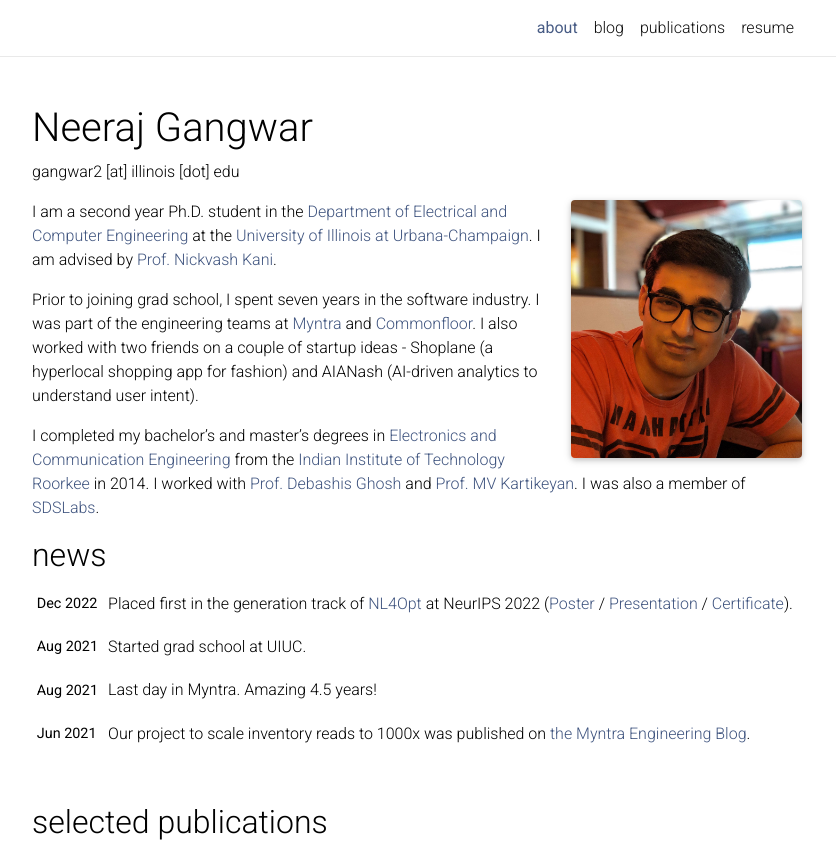
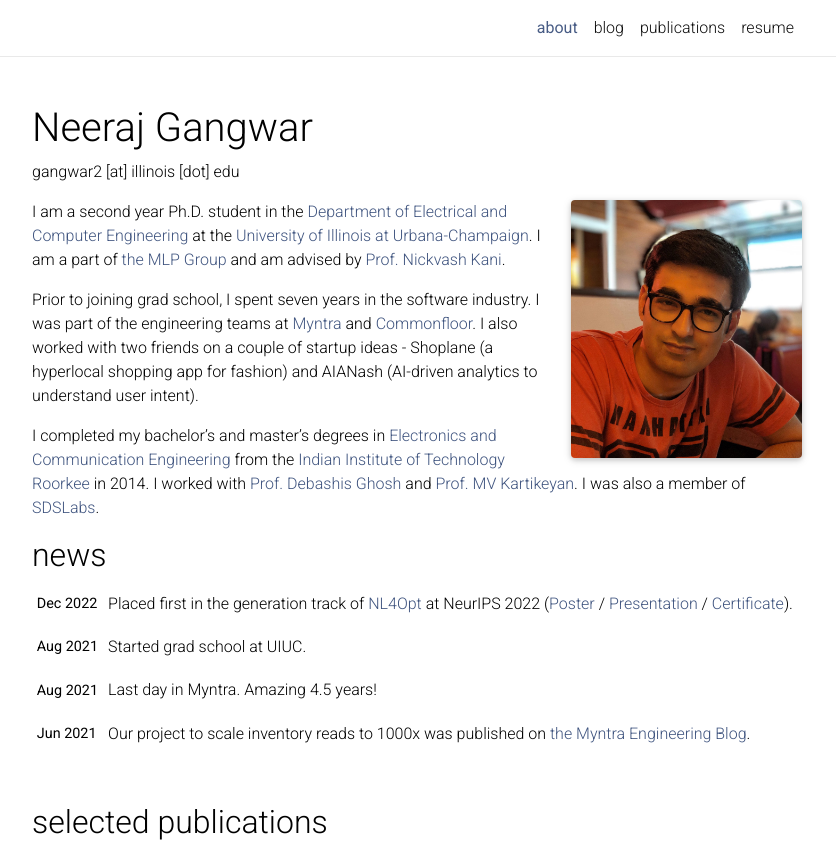
Before and after one commit to neerajgangwar/neerajgangwar.github.io, a Jekyll site: the page built from _pages/about.md, in a window 1280 px wide and 1127 px high, cut to the strip 0-854 px from the top of the window. Shown: the whole strip, without its empty margins (223-1059 px from the left). Built offline with Jekyll 4.4.1, drawn with Linux system fonts in a browser that asks for light colours; nearby versions of some CDN libraries; comment, search, counter and statistics services are not loaded; a style sheet for code colours, icons or effects is not loaded.

Commit message:
Add MLP Group details

```diff
--- a/_pages/about.md
+++ b/_pages/about.md
@@ -13,7 +13,7 @@
 social: true  # includes social icons at the bottom of the page
 ---
 
-I am a second year Ph.D. student in the [Department of Electrical and Computer Engineering](https://ece.illinois.edu/) at the [University of Illinois at Urbana-Champaign](https://illinois.edu/). I am advised by [Prof. Nickvash Kani](https://ece.illinois.edu/about/directory/faculty/kani).
+I am a second year Ph.D. student in the [Department of Electrical and Computer Engineering](https://ece.illinois.edu/) at the [University of Illinois at Urbana-Champaign](https://illinois.edu/). I am a part of [the MLP Group](https://mlpgroup.xyz) and am advised by [Prof. Nickvash Kani](https://ece.illinois.edu/about/directory/faculty/kani).
 
 Prior to joining grad school, I spent seven years in the software industry. I was part of the engineering teams at [Myntra](https://www.crunchbase.com/organization/myntra/) and [Commonfloor](https://www.crunchbase.com/organization/commonfloor/). I also worked with two friends on a couple of startup ideas - Shoplane (a hyperlocal shopping app for fashion) and AIANash (AI-driven analytics to understand user intent).
 
```
